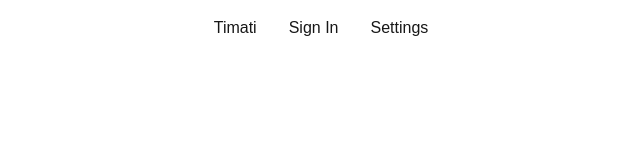
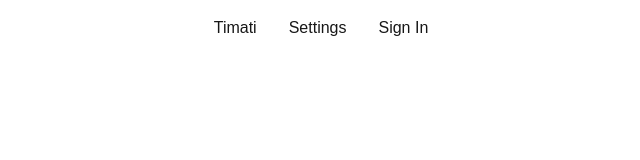
Before and after one commit to sadiqram/Timati, a Next.js app in the folder timati/: page / in a window 1280 px wide. Shown: the top 160 px of the page, without its empty margins (319-959 px from the left). Built offline with nearby package versions, Linux system fonts and the light colour scheme.

Commit message:
rearrange nav elements

```diff
--- a/timati/src/components/Nav.tsx
+++ b/timati/src/components/Nav.tsx
@@ -9,9 +9,10 @@ export default function Nav() {
             <div>
                 <Link href="/">Timati</Link>
             </div>
-        <Link href="/">Sign In</Link>
+
 
         <button>Settings</button>
+        <Link href="/">Sign In</Link>
 
         </nav>
 
```
